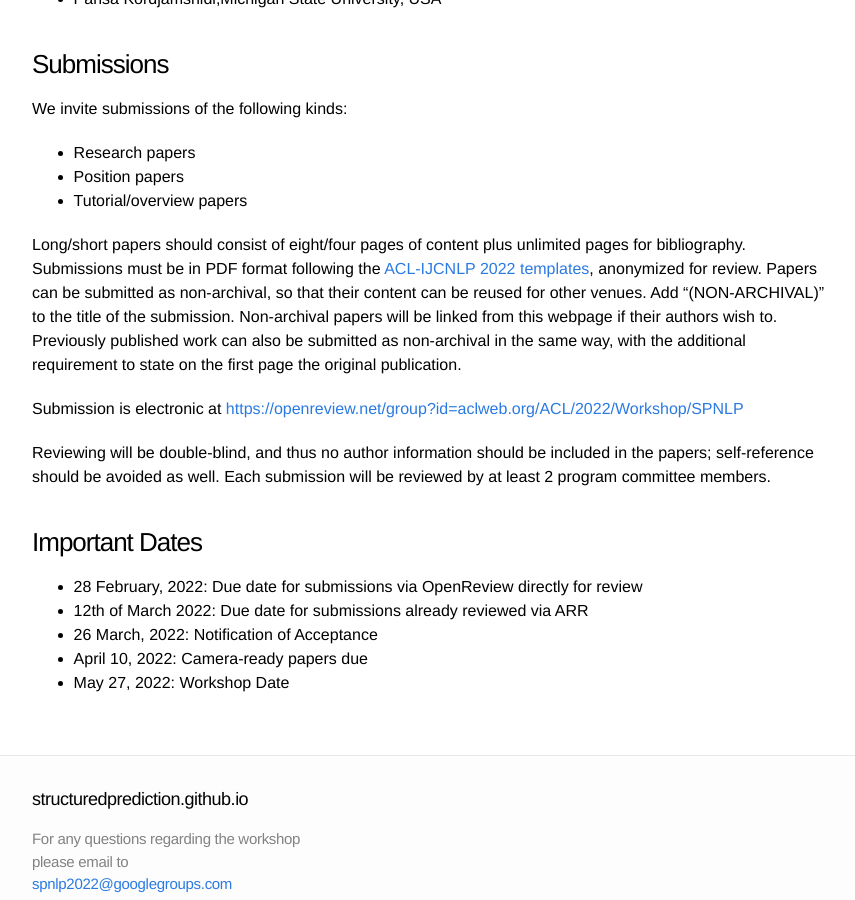
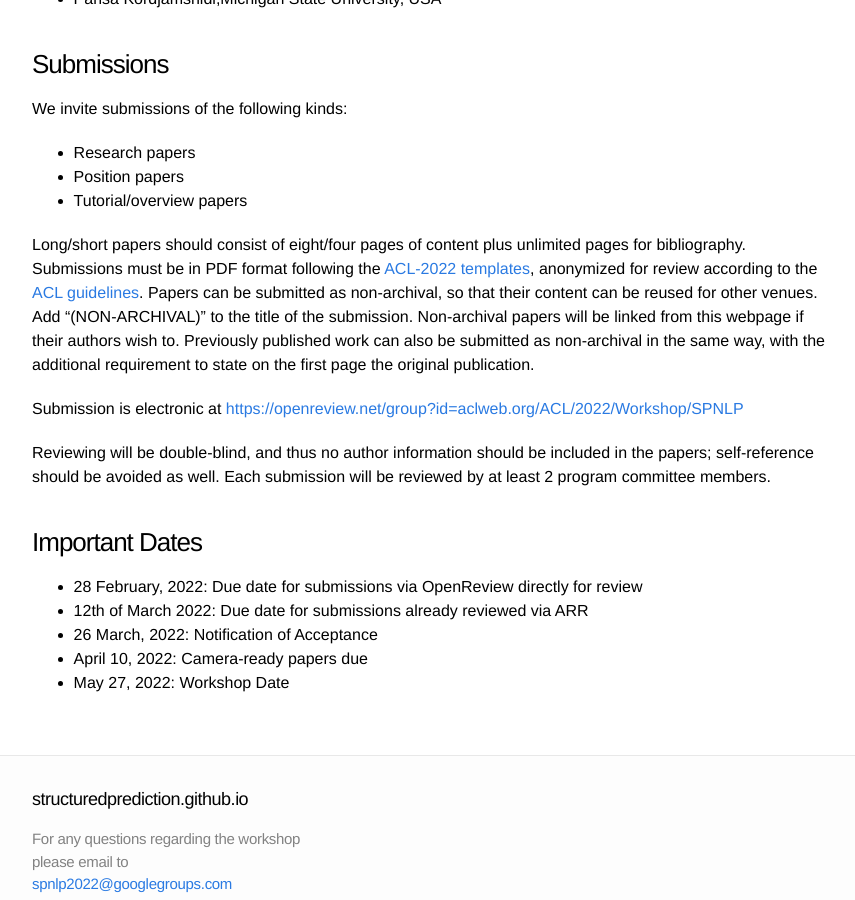
Before and after one commit to structuredprediction/structuredprediction.github.io, a Jekyll site: the page built from SPNLP22/1_cfp.md, in a window 1280 px wide and 900 px high, scrolled down 2138 px. Shown: the whole window, without its empty margins (208-1063 px from the left). Built offline with Jekyll 4.4.1, drawn with Linux system fonts in a browser that asks for light colours.

Commit message:
Update 1_cfp.md

```diff
--- a/SPNLP22/1_cfp.md
+++ b/SPNLP22/1_cfp.md
@@ -78,7 +78,7 @@
 *  Position papers
 *  Tutorial/overview papers
 
-Long/short papers should consist of eight/four pages of content plus unlimited pages for bibliography. Submissions must be in PDF format following the [ACL-IJCNLP 2022 templates](https://2022.aclweb.org/calls/papers/#submissions), anonymized for review. Papers can be submitted as non-archival, so that their content can be reused for other venues. Add "(NON-ARCHIVAL)" to the title of the submission. Non-archival papers will be linked from this webpage if their authors wish to. Previously published work can also be submitted as non-archival in the same way, with the additional requirement to state on the first page the original publication.
+Long/short papers should consist of eight/four pages of content plus unlimited pages for bibliography. Submissions must be in PDF format following the [ACL-2022 templates](https://2022.aclweb.org/calls/papers/#submissions), anonymized for review according to the [ACL guidelines](https://www.2022.aclweb.org/callpapers). Papers can be submitted as non-archival, so that their content can be reused for other venues. Add "(NON-ARCHIVAL)" to the title of the submission. Non-archival papers will be linked from this webpage if their authors wish to. Previously published work can also be submitted as non-archival in the same way, with the additional requirement to state on the first page the original publication.
 <!--To mark your submission as non-archival, check the corresponding checkbox on the submission form. -->
 
 Submission is electronic at
```
